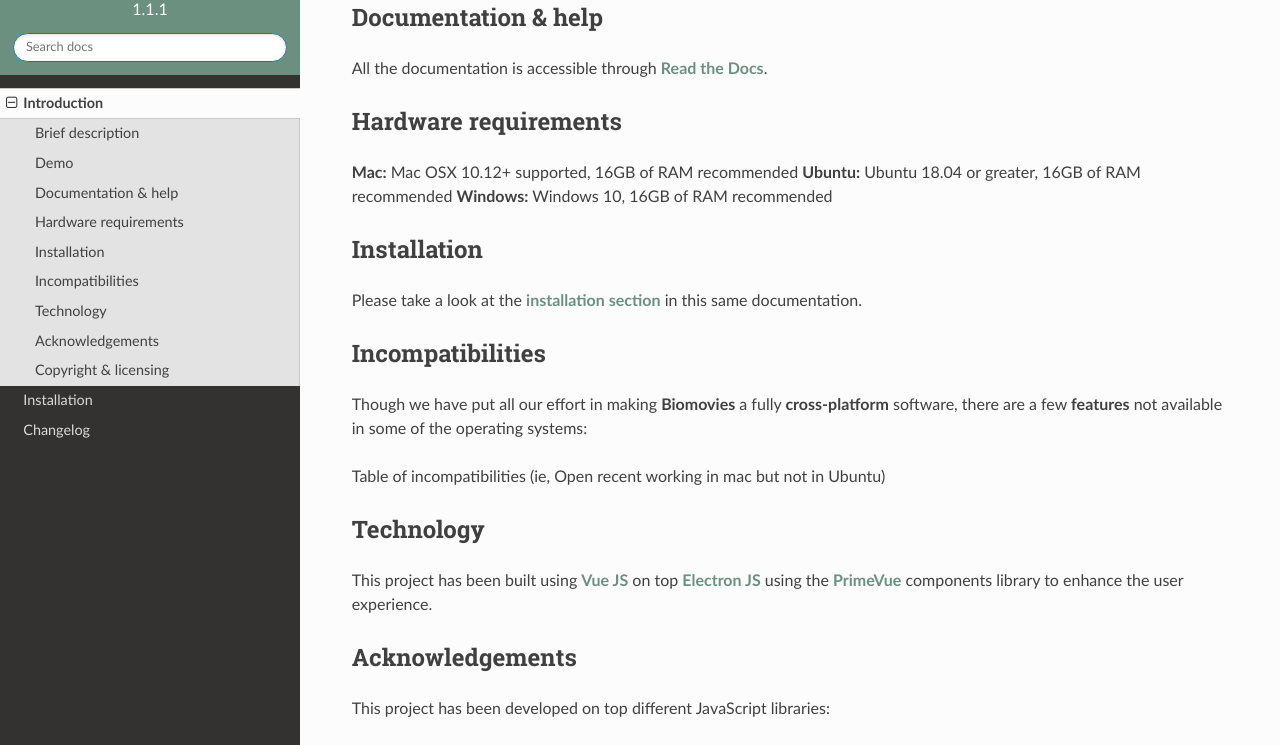
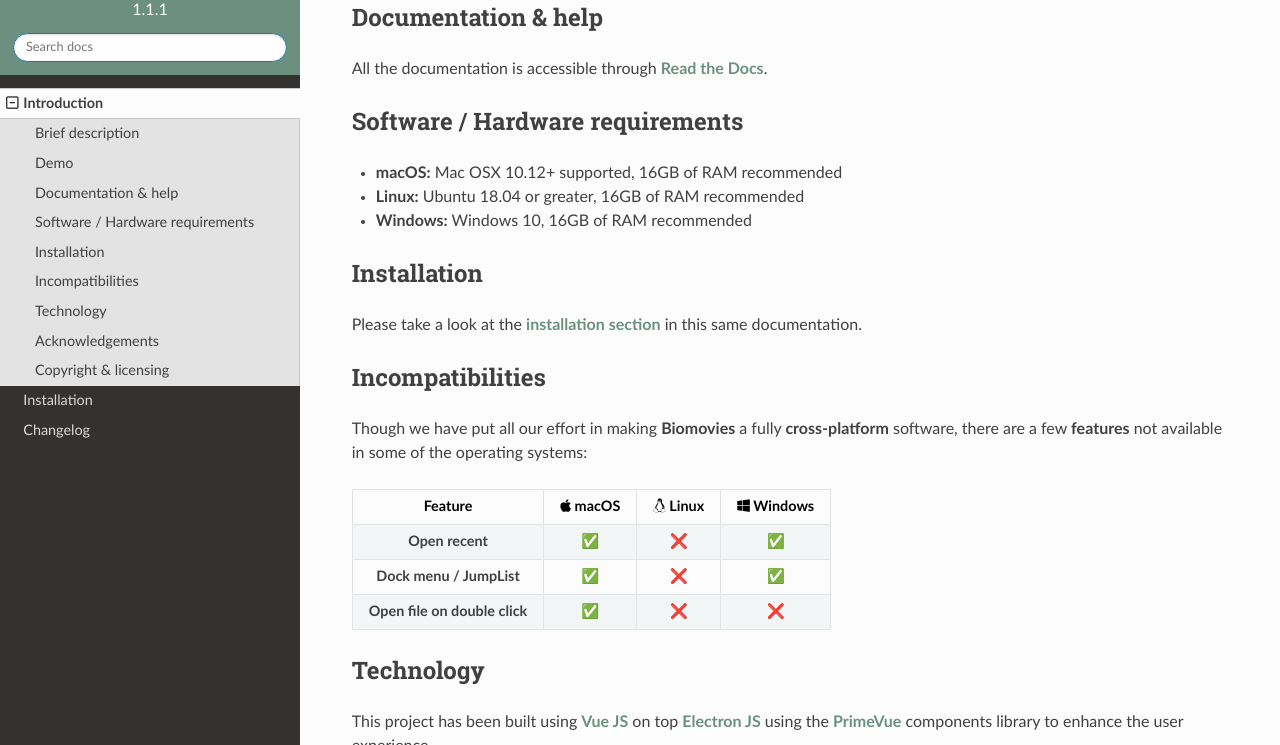
Before and after one commit to gbayarri/biomovies_documentation, a Sphinx documentation site: the page built from docs/source/introduction.md, in a window 1280 px wide and 900 px high, scrolled down 1068 px, cut to the strip 155-900 px from the top of the window. Built offline with Sphinx 7.4.7 and the Read the Docs theme 2.0.0, drawn with Linux system fonts in a browser that asks for light colours.

Commit message:
Introduction

```diff
--- a/docs/requirements.txt
+++ b/docs/requirements.txt
@@ -1,2 +1,3 @@
 sphinx_rtd_theme
 recommonmark
+sphinx-markdown-tables
--- a/docs/source/conf.py
+++ b/docs/source/conf.py
@@ -36,8 +36,8 @@
     'sphinx.ext.viewcode',
     'sphinx.ext.napoleon',
     'sphinx_rtd_theme',
+    'sphinx_markdown_tables',
     'recommonmark'
-
 ]
 
 # Using Google docstring style
@@ -128,6 +128,7 @@
 # -- Options for HTML output ----------------------------------------------
 def setup(app):
     app.add_css_file('theme_overrides.css')
+    app.add_css_file('https://cdnjs.cloudflare.com/ajax/libs/font-awesome/6.4.2/css/all.min.css')
     app.add_js_file('theme_overrides.js')
 
 
--- a/docs/source/introduction.md
+++ b/docs/source/introduction.md
@@ -26,15 +26,16 @@
 
 <iframe width="560" height="315" src="https://www.youtube.com/embed/-cEe-mtP2VU?si=7cT5b4eUvOxmbubg" title="YouTube video player" frameborder="0" allow="accelerometer; autoplay; clipboard-write; encrypted-media; gyroscope; picture-in-picture; web-share" allowfullscreen></iframe>
 
+
 ## Documentation & help
 
 All the documentation is accessible through [**Read the Docs**](https://biomovies-documentation.readthedocs.io).
 
-## Hardware requirements
+## Software / Hardware requirements
 
-**Mac:** Mac OSX 10.12+ supported, 16GB of RAM recommended
-**Ubuntu:** Ubuntu 18.04 or greater, 16GB of RAM recommended
-**Windows:** Windows 10, 16GB of RAM recommended
+* **macOS:** Mac OSX 10.12+ supported, 16GB of RAM recommended
+* **Linux:** Ubuntu 18.04 or greater, 16GB of RAM recommended
+* **Windows:** Windows 10, 16GB of RAM recommended
 
 ## Installation
 
@@ -44,7 +45,11 @@
 
 Though we have put all our effort in making **Biomovies** a fully **cross-platform** software, there are a few **features** not available in some of the operating systems:
 
-<TODO> Table of incompatibilities (ie, Open recent working in mac but not in Ubuntu)
+| Feature | <i class="fa-brands fa-apple"></i> macOS | <i class="fa-brands fa-linux"></i> Linux | <i class="fa-brands fa-windows"></i> Windows
+| :-: | :-: | :-: | :-: |
+| **Open recent** | ✅ | ❌ | ✅
+| **Dock menu / JumpList** | ✅ | ❌ | ✅
+| **Open file on double click** |  ✅ | ❌ | ❌
 
 ## Technology
 
```
